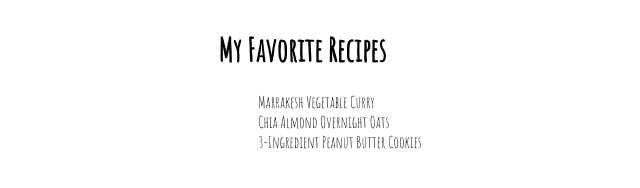
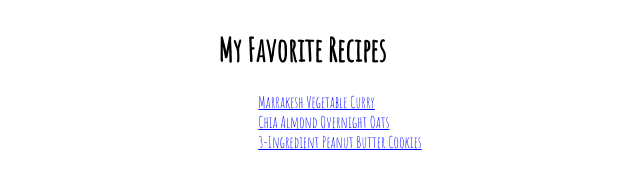
Before and after one commit to j-elkins/odin-recipes, a plain HTML site: page git_test/index.html in a window 1280 px wide. Shown: the whole page, without its empty margins (320-960 px from the left). Drawn offline with Linux system fonts and the light colour scheme; a web font is replaced by a local one.

Commit message:
fixed the text placement so links work

```diff
--- a/git_test/index.html
+++ b/git_test/index.html
@@ -15,16 +15,15 @@
     <div>
       <ul>
         <li>
-          <a href="./recipes/marrakesh_curry.html" target="_blank"></a>Marrakesh
-          Vegetable Curry
+          <a href="./recipes/marrakesh_curry.html">Marrakesh Vegetable Curry</a>
         </li>
         <li>
-          <a href="./recipes/overnight_oats.html" target="_blank"></a>Chia
-          Almond Overnight Oats
+          <a href="./recipes/overnight_oats.html">Chia Almond Overnight Oats</a>
         </li>
         <li>
-          <a href="./recipes/peanut_butter_cookies.html" target="_blank"></a
-          >3-Ingredient Peanut Butter Cookies
+          <a href="./recipes/peanut_butter_cookies.html"
+            >3-Ingredient Peanut Butter Cookies</a
+          >
         </li>
       </ul>
     </div>
--- a/git_test/style.css
+++ b/git_test/style.css
@@ -10,5 +10,5 @@ ul {
 }
 
 a {
-  color: purple;
+  color: blue;
 }
```
